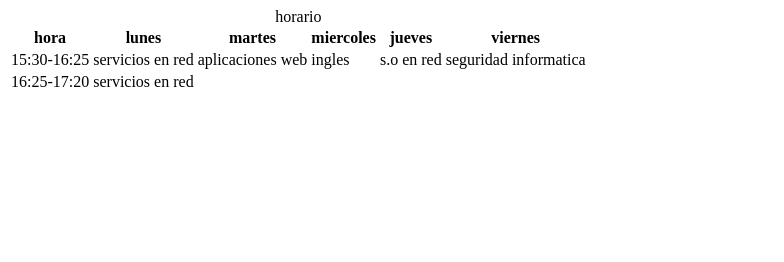
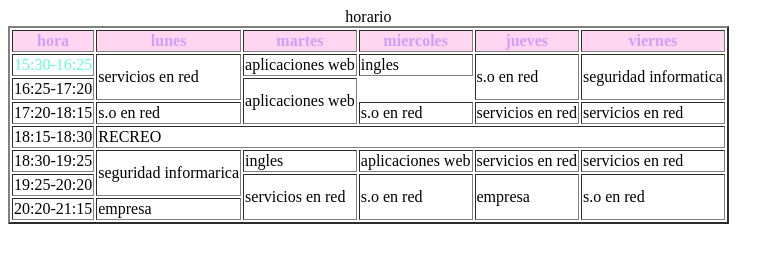
Before and after one commit to lolagussonichica/1EVAL_HTMLyCSS_APPWEB_2smrc_lolagussonichica, a plain HTML site: page ejerccio 3/tablas.html in a window 1280 px wide. Shown: the whole page, without its empty margins (0-784 px from the left). Drawn offline with Linux system fonts and the light colour scheme.

Commit message:
he decidido hacer nuevos cambios

```diff
--- a/ejerccio 3/tablas.html
+++ b/ejerccio 3/tablas.html
@@ -4,34 +4,74 @@
     <meta charset="UTF-8">
     <meta name="viewport" content="width=device-width, initial-scale=1.0">
     <title>Document</title>
+    <style>
+      th{ color: rgb(206, 159, 250);
+        background-color: rgb(255, 213, 239);
+
+      }
+    </style>
+
 </head>
 <body>
-    <table>
-        <caption>horario</caption>
-        <thead>
+    <table border="2">
+
+   <caption>horario</caption>
+
           <tr>
-            <th>hora</th>
+            <th colspan="3">hora</th>
             <th>lunes</th>
             <th>martes</th>
             <th>miercoles</th>
             <th>jueves</th>
             <th>viernes</th>
           </tr>
-        </thead>
+
         <tr>
-            <td>15:30-16:25</td>
-            <td>servicios en red</td>
+            <td colspan="3" style="color: rgb(100, 255, 209);">15:30-16:25</td>
+            <td rowspan="2">servicios en red</td>
             <td>aplicaciones web</td>
             <td>ingles</td>
-            <td>s.o en red</td>
-            <td>seguridad informatica</td>
+            <td rowspan="2">s.o en red</td>
+            <td rowspan="2">seguridad informatica</td>
     </tr>
     <tr>
-        <td>16:25-17:20</td>
+        <td colspan="3">16:25-17:20</td>
+        <td rowspan="2">aplicaciones web</td>
 
-        <td>servicios en red </td>
-        <td></td>
     </tr>
+    <tr>
+
+    <td colspan="3">17:20-18:15</td>
+    <td>s.o en red</td>
+    <td>s.o en red </td>
+    <td>servicios en red</td>
+    <td>servicios en red </td>
+  </tr>
+  <tr>
+<td colspan="3">18:15-18:30 </td>
+<td colspan="5">RECREO</td>
+  </tr>
+  <tr>
+    <td colspan="3">18:30-19:25</td>
+    <td rowspan="2"> seguridad informarica</td>
+    <td>ingles</td>
+    <td>aplicaciones web</td>
+    <td>servicios en red</td>
+    <td>servicios en red</td>
+  </tr>
+<tr>
+  <td colspan="3">19:25-20:20</td>
+  <td rowspan="2">servicios en red</td>
+  <td rowspan="2">s.o en red</td>
+  <td rowspan="2">empresa</td>
+  <td rowspan="2">s.o en red</td>
+</tr>
+<tr>
+  <td colspan="3">20:20-21:15</td>
+  <td>empresa</td>
+</tr>
+
+    </table>
 
 
 
```
Also changed, not shown: EJ1/enlacesylistas/enlaces.html (+3 -1 lines), EJ1/enlacesylistas/listas.html (+2 -23 lines), EJ1/enlacesylistas/estilos/estilos.css (added).
